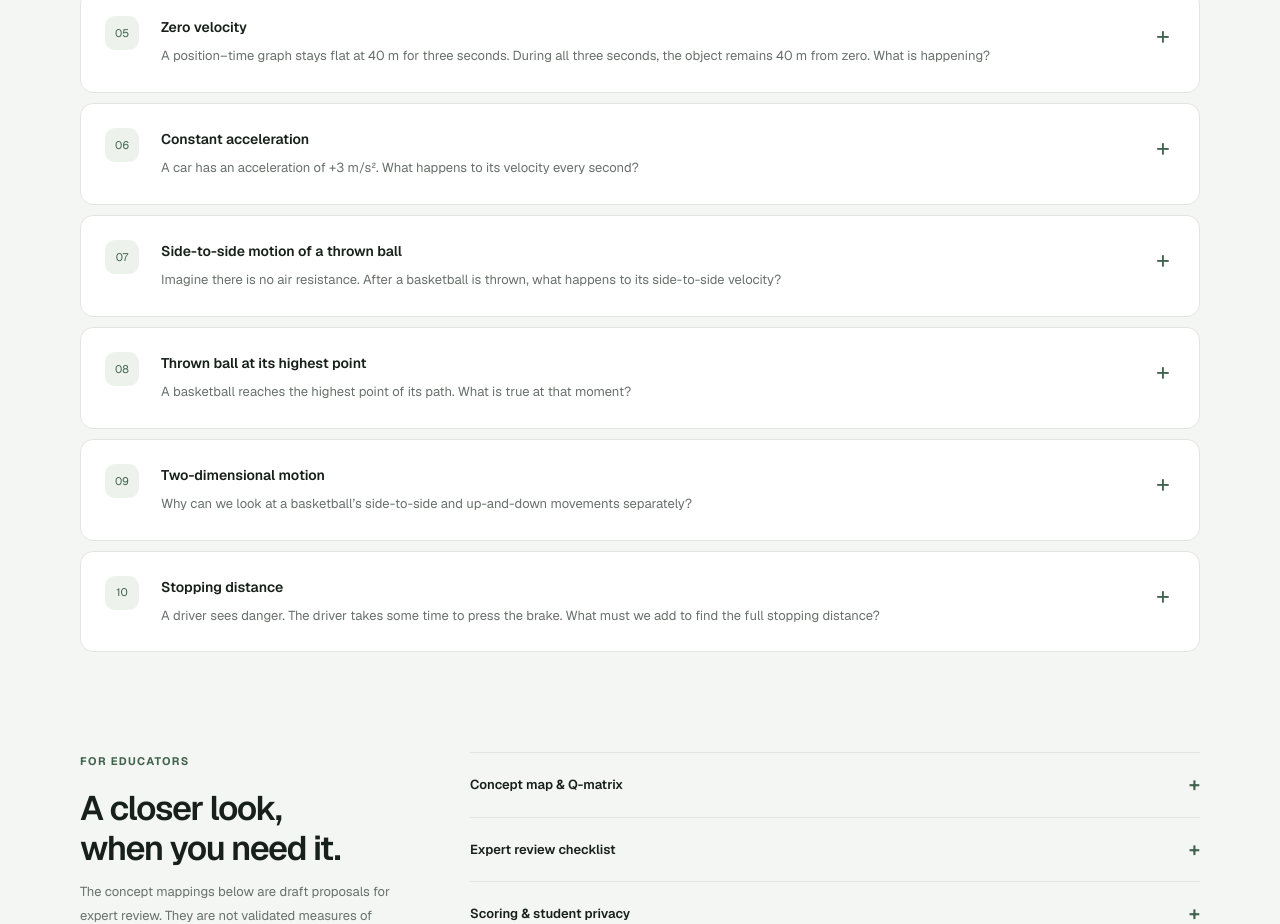
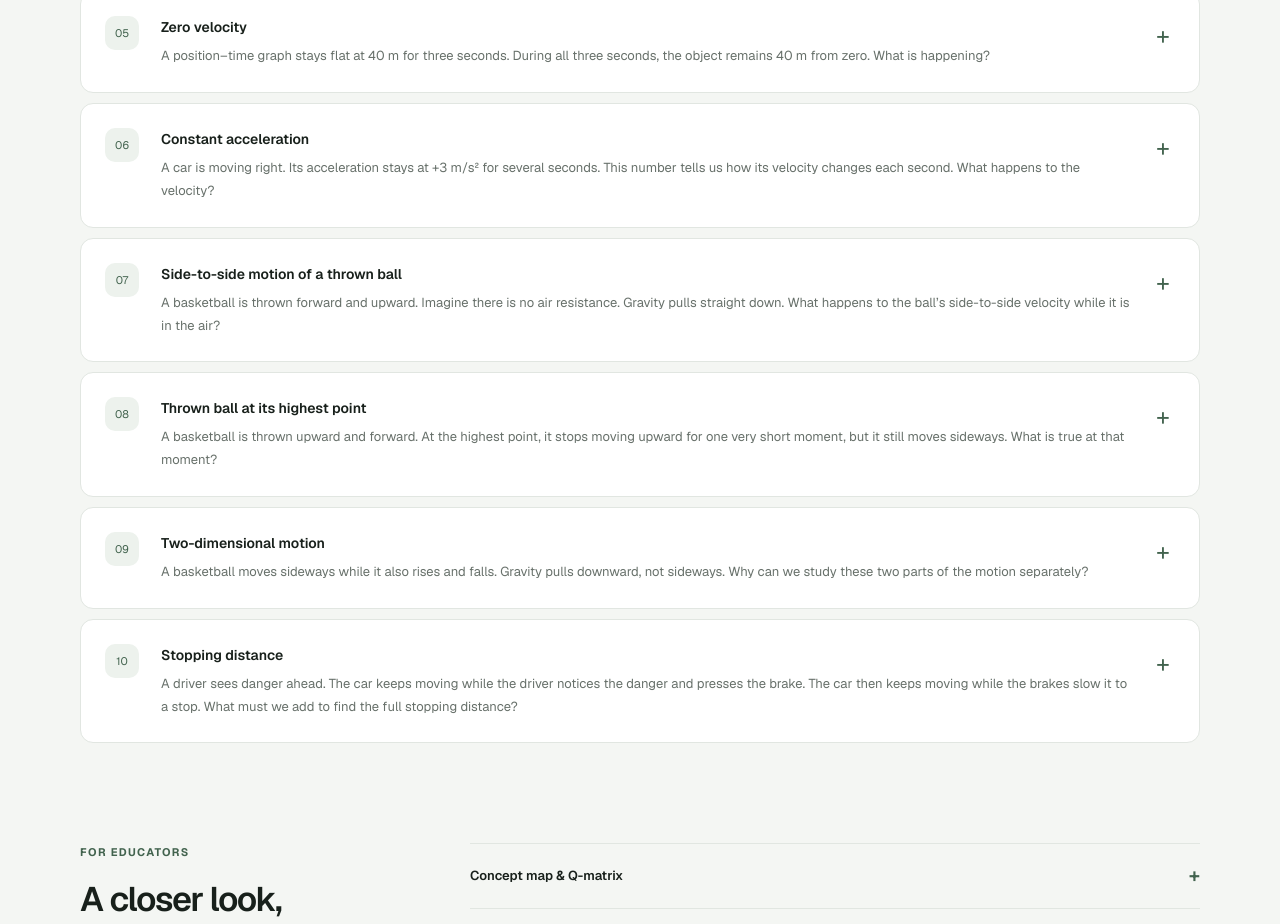
Before and after one commit to Raheeq-lab/PhySense, a Next.js app: page /diagnostic-map in a window 1280 px wide. Shown: the part 1506-2430 px from the top of the page. Built offline with nearby package versions, Linux system fonts and the light colour scheme.

Commit message:
Expand remaining Kinematics quiz questions

```diff
--- a/src/data/kinematicsDiagnostic.ts
+++ b/src/data/kinematicsDiagnostic.ts
@@ -67,46 +67,51 @@ export const kinematicsDiagnostic:DiagnosticItem[]=[
   {
     id:'KIN-06',concept:'Constant acceleration',difficulty:'developing',
     misconception:'Constant acceleration means constant velocity.',
-    prompt:'A car has an acceleration of +3 m/s². What happens to its velocity every second?',
+    prompt:'A car is moving right. Its acceleration stays at +3 m/s² for several seconds. This number tells us how its velocity changes each second. What happens to the velocity?',
     answers:[{label:'It stays at 3 m/s.'},{label:'It increases by 3 m every second.'},{label:'It increases by 3 m/s each second.'}],
     reasons:[{label:'Acceleration and velocity are the same thing.'},{label:'Acceleration tells us how much velocity changes every second.'},{label:'Constant acceleration means the velocity cannot change.'}],
     correctAnswer:2,correctReason:1,
-    explanation:'+3 m/s² means the car gains 3 m/s of velocity every second.'
+    understanding:{prompt:'What big physics idea does this example show?',options:[{label:'Constant acceleration means velocity changes by the same amount every second.'},{label:'Constant acceleration means velocity must stay the same.'},{label:'Acceleration of 3 m/s² means the car moves only 3 m.'}],correct:0,explanation:'This is accelerated motion in 1D Kinematics. Acceleration is not velocity. It tells us how much velocity changes during each second.'},
+    explanation:'+3 m/s² means the car gains 3 m/s of velocity every second. If it begins at 0 m/s, its velocities after one, two, and three seconds are 3 m/s, 6 m/s, and 9 m/s. The acceleration stays the same while the velocity keeps changing.'
   },
   {
     id:'KIN-07',concept:'Side-to-side motion of a thrown ball',difficulty:'developing',
     misconception:'Gravity gradually reduces a thrown ball’s side-to-side velocity.',
-    prompt:'Imagine there is no air resistance. After a basketball is thrown, what happens to its side-to-side velocity?',
+    prompt:'A basketball is thrown forward and upward. Imagine there is no air resistance. Gravity pulls straight down. What happens to the ball’s side-to-side velocity while it is in the air?',
     answers:[{label:'It stays constant.'},{label:'It steadily decreases to zero.'},{label:'It increases because gravity pulls it forward.'}],
     reasons:[{label:'Gravity pulls in every direction.'},{label:'Anything in the air must lose all its velocity.'},{label:'Gravity pulls downward, not sideways. So the side-to-side velocity stays the same.'}],
     correctAnswer:0,correctReason:2,
-    explanation:'Gravity changes the ball’s up-and-down velocity. When we ignore air resistance, nothing changes its side-to-side velocity.'
+    understanding:{prompt:'What big physics idea does this example show?',options:[{label:'Gravity changes the up-and-down motion, but not the side-to-side motion when air resistance is ignored.'},{label:'Gravity reduces every part of the ball’s velocity equally.'},{label:'A thrown ball has only up-and-down motion.'}],correct:0,explanation:'This is two-dimensional Kinematics. We can study sideways motion and up-and-down motion separately because gravity acts downward.'},
+    explanation:'The ball has two motions at the same time. Gravity changes its up-and-down velocity. Gravity does not pull sideways. When we ignore air resistance, there is no sideways force, so the side-to-side velocity stays constant.'
   },
   {
     id:'KIN-08',concept:'Thrown ball at its highest point',difficulty:'challenging',
     misconception:'At the top of a thrown ball’s path, both velocity and acceleration are zero.',
-    prompt:'A basketball reaches the highest point of its path. What is true at that moment?',
+    prompt:'A basketball is thrown upward and forward. At the highest point, it stops moving upward for one very short moment, but it still moves sideways. What is true at that moment?',
     answers:[{label:'Velocity and acceleration are both zero.'},{label:'Acceleration points upward before the ball falls.'},{label:'Vertical velocity is zero, but acceleration is still downward.'}],
     reasons:[{label:'The ball stops moving upward for one moment, but gravity still pulls it downward.'},{label:'An object cannot accelerate when it stops for one moment.'},{label:'An upward force is needed to make the ball fall.'}],
     correctAnswer:2,correctReason:0,
-    explanation:'For one moment, the ball is not moving up or down. But gravity is still pulling it downward, so its downward acceleration is about 9.8 m/s².'
+    understanding:{prompt:'What big physics idea does this example show?',options:[{label:'Zero velocity in one direction does not mean zero acceleration or zero motion in every direction.'},{label:'At the highest point, gravity turns off for one moment.'},{label:'The ball needs an upward acceleration before it can fall.'}],correct:0,explanation:'This is two-dimensional Kinematics. At the top, vertical velocity is zero for one moment. Sideways velocity remains, and gravity still gives downward acceleration.'},
+    explanation:'At the highest point, the up-and-down part of velocity is zero for one moment. The ball still has side-to-side velocity, so its total velocity is not zero. Gravity never turns off. It continues to give the ball about 9.8 m/s² of downward acceleration.'
   },
   {
     id:'KIN-09',concept:'Two-dimensional motion',difficulty:'developing',
     misconception:'A thrown ball’s side-to-side and up-and-down movements must change one another.',
-    prompt:'Why can we look at a basketball’s side-to-side and up-and-down movements separately?',
+    prompt:'A basketball moves sideways while it also rises and falls. Gravity pulls downward, not sideways. Why can we study these two parts of the motion separately?',
     answers:[{label:'The ball moves sideways first and moves up or down later.'},{label:'The two movements follow different rules, then join to make one curved path.'},{label:'Only the up-and-down movement is real.'}],
     reasons:[{label:'An object cannot move in two directions at the same time.'},{label:'Side-to-side movement stops when up-and-down movement changes.'},{label:'Gravity changes the up-and-down movement. If we ignore air resistance, it does not change the side-to-side movement.'}],
     correctAnswer:1,correctReason:2,
-    explanation:'The ball moves side to side and up or down at the same time. Studying each movement on its own makes the curved path easier to understand.'
+    understanding:{prompt:'What big physics idea does this example show?',options:[{label:'One curved 2D path can be understood as sideways motion plus up-and-down motion happening together.'},{label:'The ball finishes its sideways motion before it begins falling.'},{label:'Only one direction of motion can be real at a time.'}],correct:0,explanation:'This is two-dimensional Kinematics. We split one complicated curved path into two simpler one-dimensional motions, then combine them.'},
+    explanation:'The ball moves sideways and up or down at the same time. Gravity changes only the up-and-down part when air resistance is ignored. We can solve each direction separately, then combine both answers to understand the curved path.'
   },
   {
     id:'KIN-10',concept:'Stopping distance',difficulty:'challenging',
     misconception:'Stopping distance includes only the distance travelled after the brake is pressed.',
-    prompt:'A driver sees danger. The driver takes some time to press the brake. What must we add to find the full stopping distance?',
+    prompt:'A driver sees danger ahead. The car keeps moving while the driver notices the danger and presses the brake. The car then keeps moving while the brakes slow it to a stop. What must we add to find the full stopping distance?',
     answers:[{label:'Only the distance travelled after pressing the brake.'},{label:'Distance travelled before pressing the brake, plus distance travelled while braking.'},{label:'Only the distance travelled before pressing the brake.'}],
     reasons:[{label:'Movement before the driver presses the brake does not count.'},{label:'The car moves while the driver reacts. It also moves while the brakes slow it down.'},{label:'The car stops as soon as the driver presses the brake.'}],
     correctAnswer:1,correctReason:1,
-    explanation:'The car moves before the driver presses the brake and while the brakes slow it down. We must add both distances.'
+    understanding:{prompt:'What big physics idea does this example show?',options:[{label:'Stopping distance has two parts: reaction distance and braking distance.'},{label:'Stopping distance begins only after the brake is pressed.'},{label:'Pressing the brake makes velocity become zero immediately.'}],correct:0,explanation:'This is an application of 1D Kinematics. We study the motion before braking and the motion during braking, then add their distances.'},
+    explanation:'The car does not stop as soon as the driver sees danger. First, it travels during the driver’s reaction time. Next, it travels farther while the brakes reduce its velocity to zero. Full stopping distance equals reaction distance plus braking distance.'
   }
 ];
```
